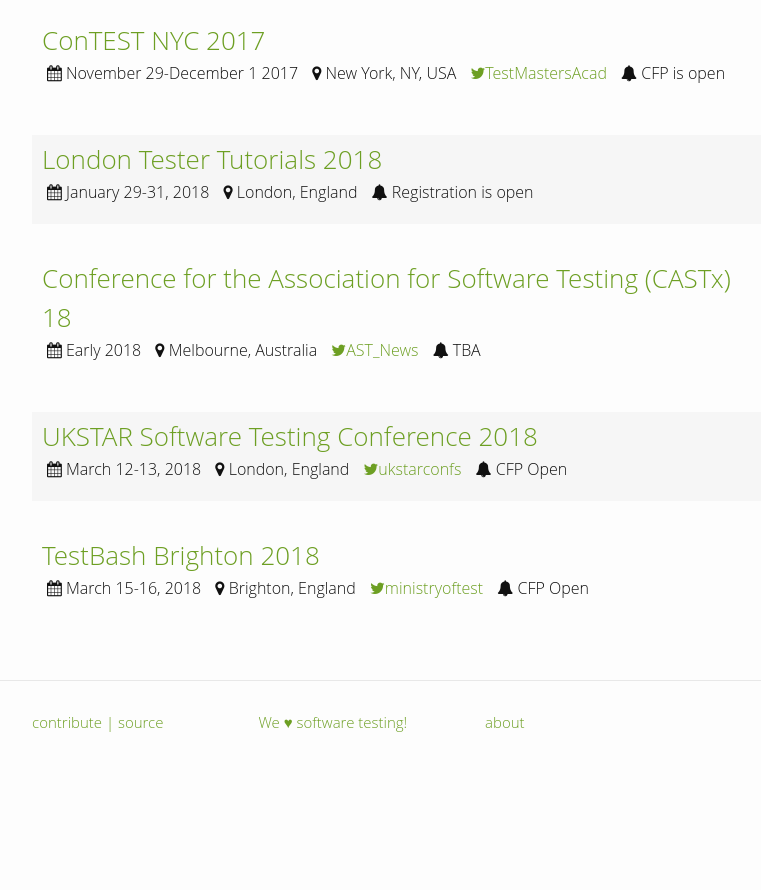
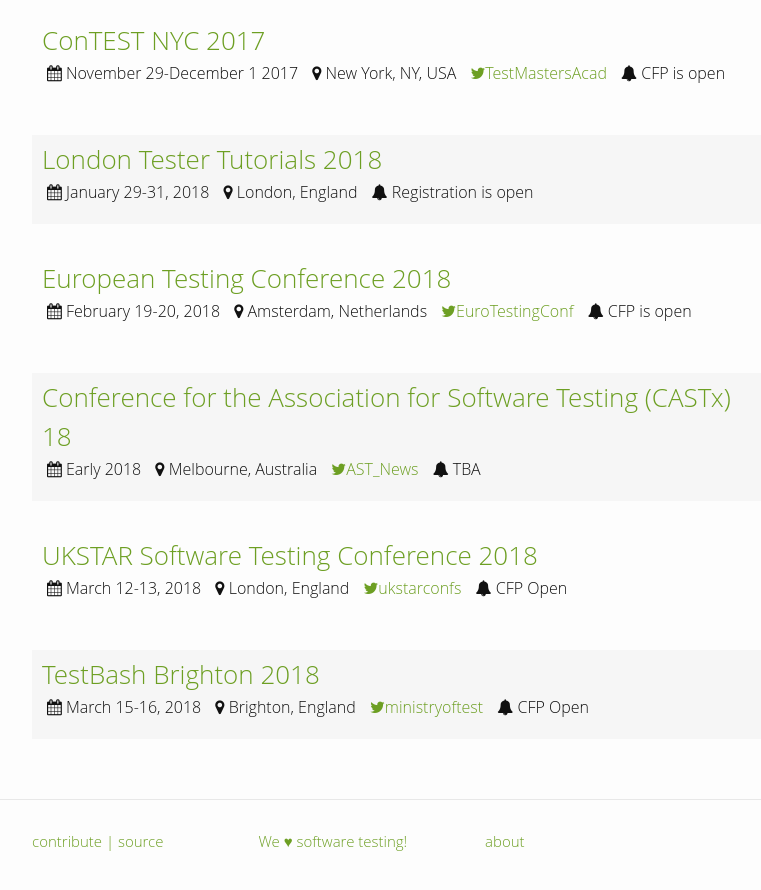
Before and after one commit to TestingConferences/testingconferences.github.io, a Jekyll site: the page built from index.html, in a window 1280 px wide and 900 px high, scrolled down 3359 px. Shown: the top 890 px of the window, without its empty margins (238-999 px from the left). Built offline with Jekyll 4.4.1, drawn with Linux system fonts in a browser that asks for light colours; before the commit the page ends 4153 px from its top, so only the background shows below that.

Commit message:
Added EuroTestConf 18

```diff
--- a/_data/current.yml
+++ b/_data/current.yml
@@ -187,6 +187,13 @@
   url: https://skillsmatter.com/conferences/8189-london-tester-tutorials-2018
   status: Registration is open
 
+- name: European Testing Conference 2018
+  location: Amsterdam, Netherlands
+  dates: "February 19-20, 2018"
+  url: http://europeantestingconference.eu/2018/
+  twitter: EuroTestingConf
+  status: CFP is open
+
 - name: Conference for the Association for Software Testing (CASTx) 18
   location: Melbourne, Australia
   dates: "Early 2018"
--- a/_data/past.yml
+++ b/_data/past.yml
@@ -270,7 +270,6 @@
   dates: "February 8-10, 2017"
   url: http://europeantestingconference.eu/2017/
   twitter: EuroTestingConf
-  status: Registration is open
 
 - name: QA or the Highway (QAoTH) 2017
   location: Columbus, Ohio, USA
```
